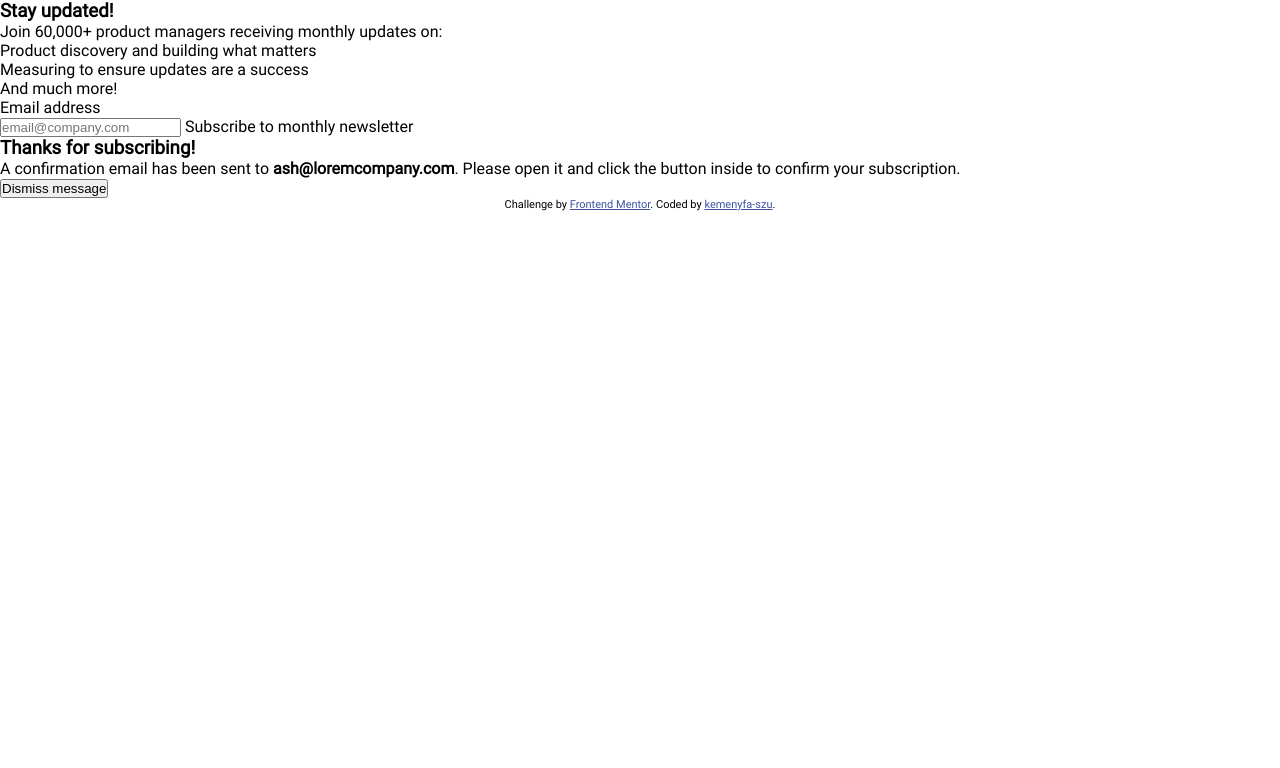
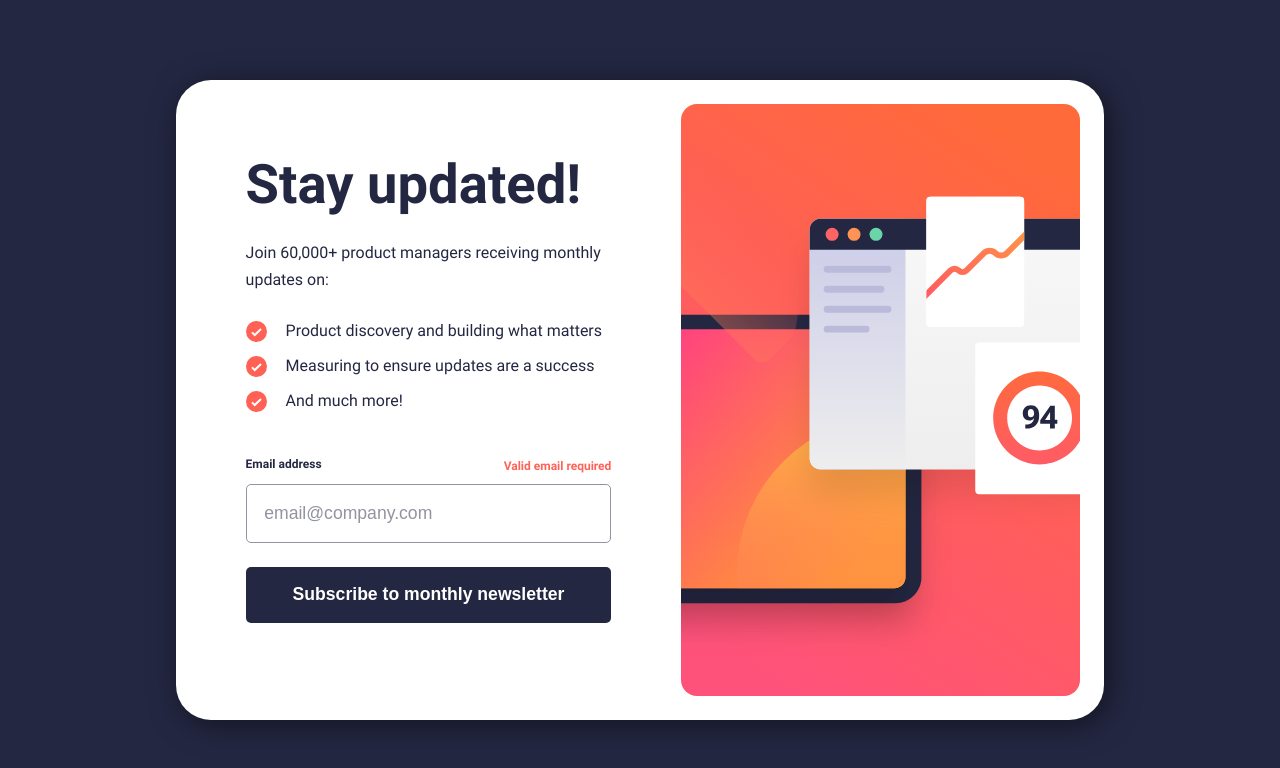
Before and after one commit to kemenyfa-szu/frontendmentor-023-newsletter, a plain HTML site: page index.html in a window 1280 px wide. Drawn offline with Linux system fonts and the light colour scheme.

Commit message:
half-ready

```diff
--- a/index.html
+++ b/index.html
@@ -21,7 +21,8 @@
     <main>
       <!-- Sign-up form start -->
       <section class="sign-up">
-        <article class="form">
+        <article class="form-container">
+          <div class="form-text">
             <h1>Stay updated!</h1>
             <p>Join 60,000+ product managers receiving monthly updates on:</p>
             <ul class="benefits">
@@ -29,10 +30,16 @@
               <li>Measuring to ensure updates are a success</li>
               <li>And much more!</li>
             </ul>
-          <form action="#" method="post">
-            <div class="email-text">
-              <label for="email"> Email address </label>
-              <p class="error-text"></p>
+            <form
+              name="signUp"
+              action="#"
+              method="post"
+              onsubmit="return ValidateForm()"
+              novalidate
+            >
+              <div class="input-texts">
+                <label for="email">Email address</label>
+                <p class="error-text">Valid email required</p>
               </div>
               <input
                 type="email"
@@ -40,8 +47,9 @@
                 id="email"
                 placeholder="email@company.com"
               />
-            <submit> Subscribe to monthly newsletter </submit>
+              <input type="submit" value="Subscribe to monthly newsletter" />
             </form>
+          </div>
         </article>
         <!-- Sign-up form end -->
 
--- a/style.css
+++ b/style.css
@@ -1,6 +1,13 @@
 @font-face {
   font-family: "Roboto";
   src: url("./assets/fonts/Roboto-Regular.ttf");
+  font-weight: 400;
+}
+
+@font-face {
+  font-family: "Roboto";
+  src: url("./assets/fonts/Roboto-Bold.ttf");
+  font-weight: 700;
 }
 
 :root {
@@ -12,6 +19,9 @@
   --charcoal-grey: hsl(235, 18%, 26%);
   --grey: hsl(231, 7%, 60%);
   --white: hsl(0, 0%, 100%);
+
+  /* Border Radius */
+  --section-border-radius: 35px;
 }
 
 * {
@@ -25,10 +35,170 @@ html {
 }
 
 body {
+  background-color: var(--dark-slate-grey);
   font-family: "Roboto", Arial, Helvetica, sans-serif;
 }
 
+main {
+  min-height: 100vh;
+  display: flex;
+  justify-content: center;
+}
+
+section.sign-up {
+  width: 100%;
+  max-width: 30rem;
+  min-height: 100vh;
+  background-color: var(--white);
+  color: var(--dark-slate-grey);
+  box-shadow: 5px 5px 30px hsla(0, 0%, 0%, 0.5);
+}
+
+.form-container::before {
+  display: block;
+  content: "";
+  width: 100%;
+  max-height: 40vh;
+  aspect-ratio: 375/284;
+  background: url("./assets/images/illustration-sign-up-mobile.svg") no-repeat;
+  background-position: bottom;
+  background-size: cover;
+}
+
+.form-text {
+  padding: 2rem 1.5rem;
+}
+
+h1 {
+  font-size: clamp(2.5rem, calc(2rem + 1.75vw), 3.5rem);
+  font-weight: 700;
+  margin-bottom: 1.5rem;
+}
+
+p {
+  line-height: 1.65em;
+  margin-bottom: 1.25rem;
+}
+
+ul {
+  list-style-type: none;
+  margin-bottom: clamp(2rem, calc(1.6rem + 1vw), 2.5rem);
+}
+
+li::before {
+  position: absolute;
+  content: "";
+  width: 2.5rem;
+  height: 100%;
+  left: -2rem;
+  background: url("./assets/images/icon-list.svg") no-repeat;
+}
+
+li {
+  position: relative;
+  display: flex;
+  margin-left: 2rem;
+  padding: 0.5rem;
+}
+
+.success {
+  display: none;
+}
+
+form {
+  display: flex;
+  flex-direction: column;
+}
+
+.input-texts {
+  display: flex;
+  justify-content: space-between;
+  font-size: 0.75rem;
+  font-weight: 700;
+  margin-bottom: 0.5rem;
+}
+
+p.error-text {
+  color: var(--tomato);
+  font-weight: 700;
+  margin: 0;
+}
+
+input {
+  font-size: clamp(1rem, calc(0.8rem + 0.5vw), 1.1rem);
+  padding: 1em;
+  border-radius: 5px;
+  margin-bottom: 1.5rem;
+}
+
+input[type="text"],
+input[type="password"],
+input[type="email"] {
+  color: var(--charcoal-grey);
+  border: 1px solid var(--grey);
+}
+
+input:focus {
+  outline: 1px solid var(--charcoal-grey);
+  outline-offset: 1px;
+}
+
+input::placeholder {
+  color: var(--grey);
+}
+
+input[type="submit"] {
+  background-color: var(--dark-slate-grey);
+  color: var(--white);
+  border: none;
+  font-weight: 700;
+}
+
+input[type="submit"]:focus {
+  border: 1px solid var(--white);
+}
+
+@media screen and (min-width: 800px) {
+  main {
+    align-items: center;
+  }
+
+  section.sign-up {
+    max-width: 58rem;
+    min-height: unset;
+    border-radius: var(--section-border-radius);
+  }
+
+  .form-container {
+    display: flex;
+    flex-flow: row-reverse;
+    justify-content: space-around;
+    align-items: center;
+    /* gap: 3rem; */
+  }
+
+  .form-container > * {
+    flex-grow: 1;
+  }
+
+  .form-container::before {
+    max-width: 43%;
+    max-height: 40rem;
+    aspect-ratio: 400/593;
+    background-image: url("./assets/images/illustration-sign-up-desktop.svg");
+    background-position: right;
+    background-size: contain;
+    justify-self: flex-end;
+    margin: 1.5rem 1.5rem 1.5rem 0;
+  }
+
+  .form-text {
+    padding-inline: 7.5%;
+  }
+}
+
 .attribution {
+  display: none;
   font-size: 11px;
   text-align: center;
 }
```
Lines whose indentation alone changed are shown as unchanged.
